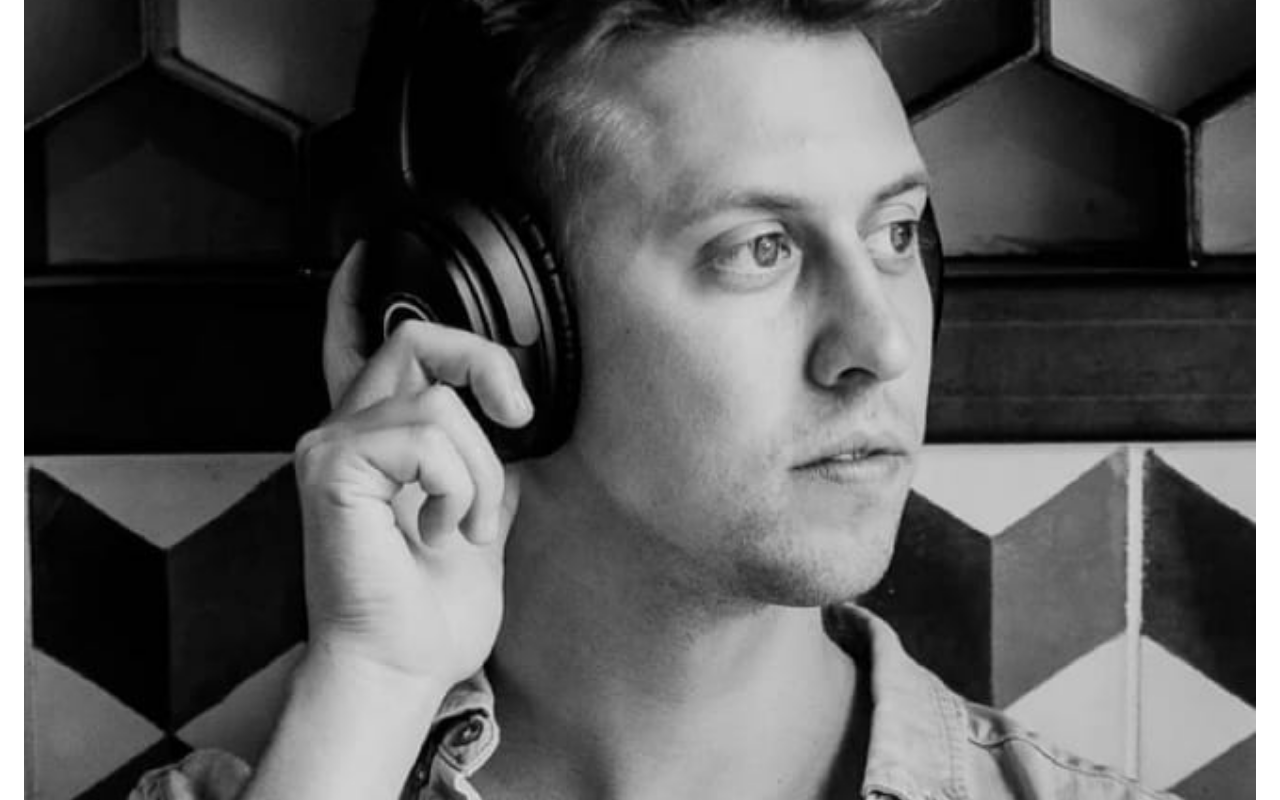
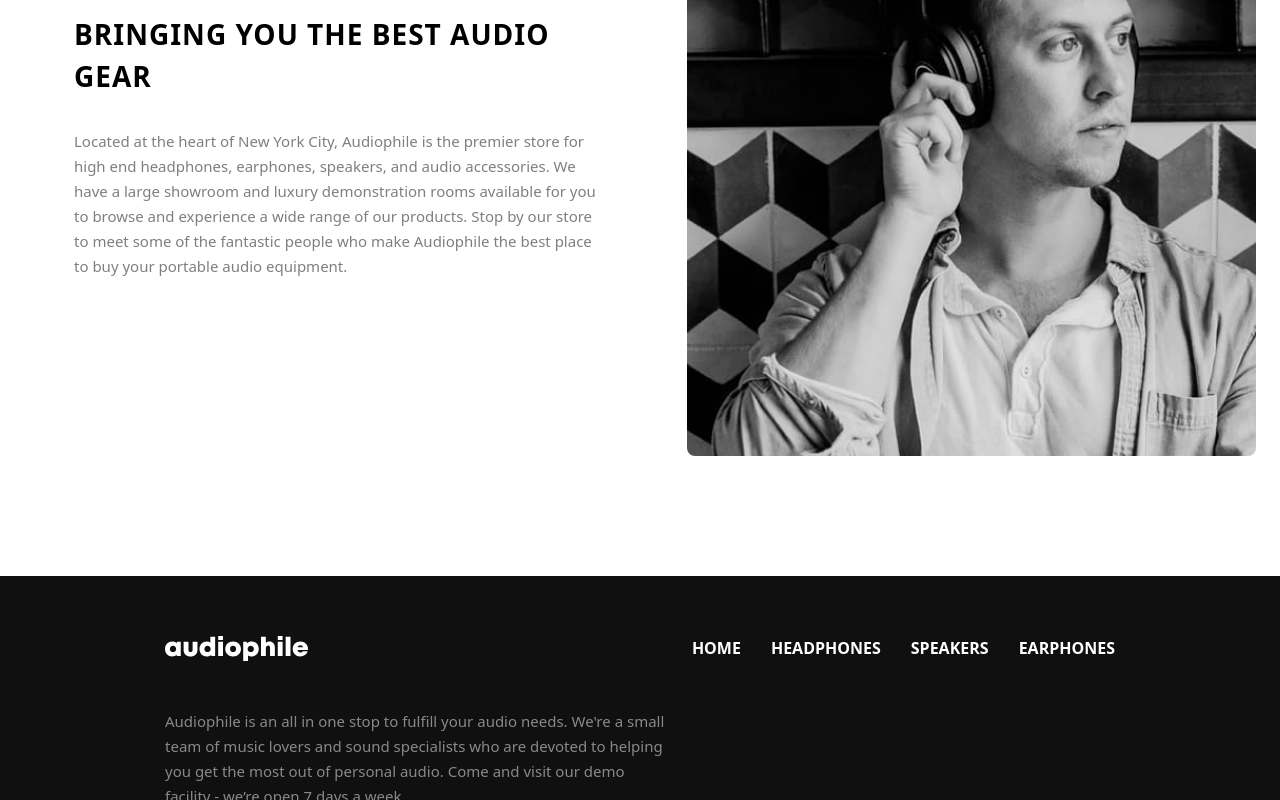
Before and after one commit to kaikaci12/audiophile-ecommerce-website, a React (Vite) app in the folder audiophile-ecommerce-website/: page /earphones in a window 1280 px wide. Shown: the part 1840-2640 px from the top of the page. Built offline with nearby package versions, Linux system fonts and the light colour scheme.

Commit message:
finish homepage responsive design

```diff
--- a/audiophile-ecommerce-website/src/components/Directors/Navigation.jsx
+++ b/audiophile-ecommerce-website/src/components/Directors/Navigation.jsx
@@ -13,12 +13,14 @@ export default function Navigation({ className }) {
   }, []);
   return (
     <div
-      className={`relative z-40 ${className} lg:flex  ${
+      className={`relative z-40    ${
         isVisible ? "translate-x-0 opacity-100" : "-translate-x-full opacity-0"
       } duration-500 ease-in-out`}
     >
       <nav className="">
-        <ul className="flex flex-col gap-[30px] items-start justify-center lg:flex-row">
+        <ul
+          className={`flex flex-col gap-[30px] items-start justify-center ${className} lg:flex-row`}
+        >
           <li className="text-white font-bold leading-[25px] no-underline uppercase cursor-pointer hover:text-orange-500">
             <Link to="/">Home</Link>
           </li>
--- a/audiophile-ecommerce-website/src/components/Footer.jsx
+++ b/audiophile-ecommerce-website/src/components/Footer.jsx
@@ -3,19 +3,25 @@ import Navigation from "./Directors/Navigation";
 import Contact from "./Directors/Contact";
 export default function Footer() {
   return (
-    <div className="w-full h-[654px] bg-[#101010] flex flex-col justify-center items-center mt-[120px] gap-[48px] px-[24px]">
+    <footer className="w-full h-[654px] lg:px-[165px] sm:h-[400px] lg:h-[365px] sm:py-[50px] bg-[#101010] flex flex-col sm:items-start justify-center items-center mt-[120px] gap-[48px] px-[24px]">
+      <div className="lg:flex w-full justify-between">
         <AudiophileLogo />
-      <Navigation className={""} />
-      <p className="text-[#FFF] text-center text-[15px] font-normal leading-[25px] opacity-50">
+        <Navigation className={"sm:flex-row"} />
+      </div>
+
+      <p className="text-[#FFF] lg:max-w-[500px] sm:text-start text-center text-[15px] font-normal leading-[25px] opacity-50">
         Audiophile is an all in one stop to fulfill your audio needs. We're a
         small team of music lovers and sound specialists who are devoted to
         helping you get the most out of personal audio. Come and visit our demo
         facility - we’re open 7 days a week.
       </p>
+      <div className="flex flex-col gap-[48px] sm:flex-row sm:justify-between w-full items-center ">
         <span className="text-[#FFF] text-center text-[15px] font-normal leading-[25px] opacity-50">
           Copyright 2021. All Rights Reserved
         </span>
+
         <Contact />
       </div>
+    </footer>
   );
 }
--- a/audiophile-ecommerce-website/src/components/WebDescription.jsx
+++ b/audiophile-ecommerce-website/src/components/WebDescription.jsx
@@ -1,13 +1,35 @@
 import ManWithHeadphones from "/assets/shared/mobile/image-best-gear.jpg";
+import ManTablet from "/assets/shared/tablet/image-best-gear.jpg";
+import ManDesktop from "/assets/shared/desktop/image-best-gear.jpg";
+import { useState, useEffect } from "react";
 export default function WebDescription() {
+  const [windowWidth, setWindowWidth] = useState(window.innerWidth);
+  useEffect(() => {
+    const handleResize = () => {
+      setWindowWidth(window.innerWidth);
+    };
+
+    window.addEventListener("resize", handleResize);
+
+    return () => window.removeEventListener("resize", handleResize);
+  }, []);
+  function handleImage() {
+    if (windowWidth < 640) {
+      return ManWithHeadphones;
+    }
+    if (windowWidth > 640 && windowWidth < 1024) {
+      return ManTablet;
+    }
+    return ManDesktop;
+  }
   return (
-    <div className="flex flex-col gap-[40px] mt-[96px]">
-      <img src={ManWithHeadphones} alt="person" className="w-full " />
-      <div className="flex flex-col gap-[32px] items-center justify-center">
-        <h2 className="text-[#000] text-[28px]  text-center font-bold tracking-[1px] uppercase inline-block">
+    <div className="flex flex-col gap-[40px] mt-[96px] lg:flex-row-reverse">
+      <img src={handleImage()} alt="person" className="w-full rounded-[8px]" />
+      <div className="flex flex-col gap-[32px] items-center justify-center w-full sm:px-[50px] lg:min-w-[445px]">
+        <h2 className="text-[#000] text-[28px] lg:text-start  text-center font-bold tracking-[1px] uppercase inline-block ">
           Bringing you the best audio gear
         </h2>
-        <p className="text-[#000] text-center text-[15px] font-normal leading-[25px] opacity-50">
+        <p className="text-[#000] text-center text-[15px] font-normal lg:text-start leading-[25px] opacity-50 ">
           Located at the heart of New York City, Audiophile is the premier store
           for high end headphones, earphones, speakers, and audio accessories.
           We have a large showroom and luxury demonstration rooms available for
```
Lines whose indentation alone changed are shown as unchanged.
